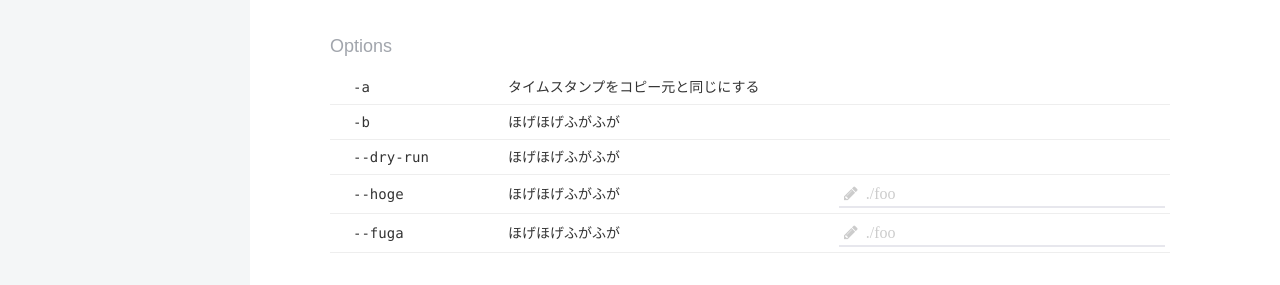
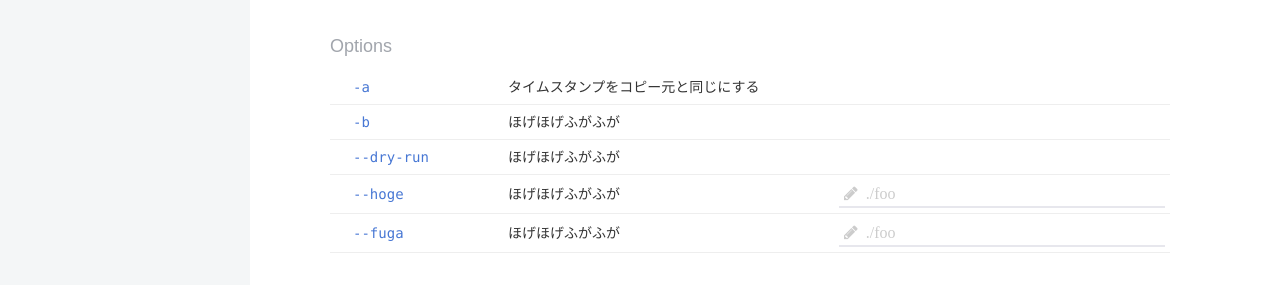
Before and after one commit to hogesuke/linux-command-generator, an Angular app: page /commands/rsync in a window 1280 px wide. Shown: the part 403-688 px from the top of the page. Built offline with nearby package versions, Linux system fonts and the light colour scheme.

Commit message:
行全体ではなくoption-nameをクリックしたときのみ追加するように修正

```diff
--- a/src/app/commands/command/command.component.html
+++ b/src/app/commands/command/command.component.html
@@ -36,10 +36,12 @@
     <h3>Options</h3>
     <table class="option-table">
       <tbody>
-      <tr *ngFor="let op of command.options"
-          (click)="command.optionHolder.toggle(op)"
-          [class.active]="command.optionHolder.include(op)">
-        <td class="option-name monospaced">{{ op.name }}</td>
+      <tr *ngFor="let op of command.options">
+        <td class="option-name monospaced"
+            [class.active]="command.optionHolder.include(op)"
+            (click)="command.optionHolder.toggle(op)">
+          {{ op.name }}
+        </td>
         <td class="option-description"
             [attr.colspan]="op.argument ? 1 : 2">
           {{ op.description }}
--- a/src/app/commands/command/command.component.scss
+++ b/src/app/commands/command/command.component.scss
@@ -118,9 +118,6 @@ table {
 }
 
 @mixin row-mark($icon, $opacity) {
-  td:nth-of-type(1) {
-    position: relative;
-
   &:before {
     position: absolute;
     left: 3px;
@@ -130,14 +127,28 @@ table {
     opacity: $opacity;
   }
 }
-}
 
 #block-option {
   .option-table {
 
     .option-name {
+      position: relative;
       width: 20%;
       padding-left: 23px;
+      color: #4777d4;
+
+      &:hover {
+        cursor: pointer;
+        text-decoration: underline;
+        @include row-mark("\f055", 0.4);
+      }
+      &.active {
+        @include row-mark("\f058", 0.8);
+
+        &:hover:before {
+          opacity: 0.4;
+        }
+      }
     }
     .option-description {
       width: 40%;
@@ -150,23 +161,5 @@ table {
         @include arg-input($option-color);
       }
     }
-
-    tr {
-
-      &:hover {
-        cursor: pointer;
-        @include row-mark("\f055", 0.4);
-      }
-
-      &.active {
-        @include row-mark("\f058", 0.8);
-
-        &:hover {
-          td:nth-of-type(1):before {
-            opacity: 0.4;
   }
 }
-      }
-    }
-  }
-}
```
Lines whose indentation alone changed are shown as unchanged.
